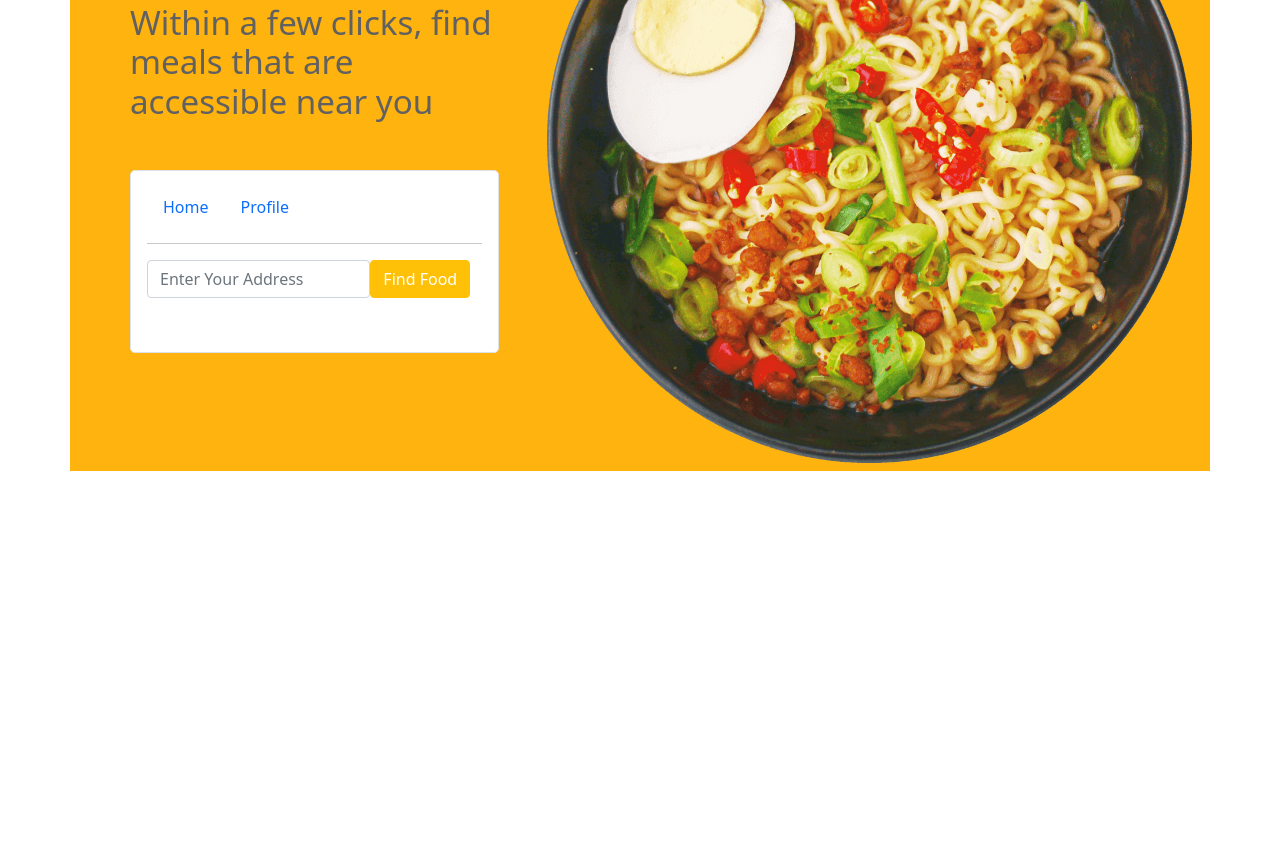
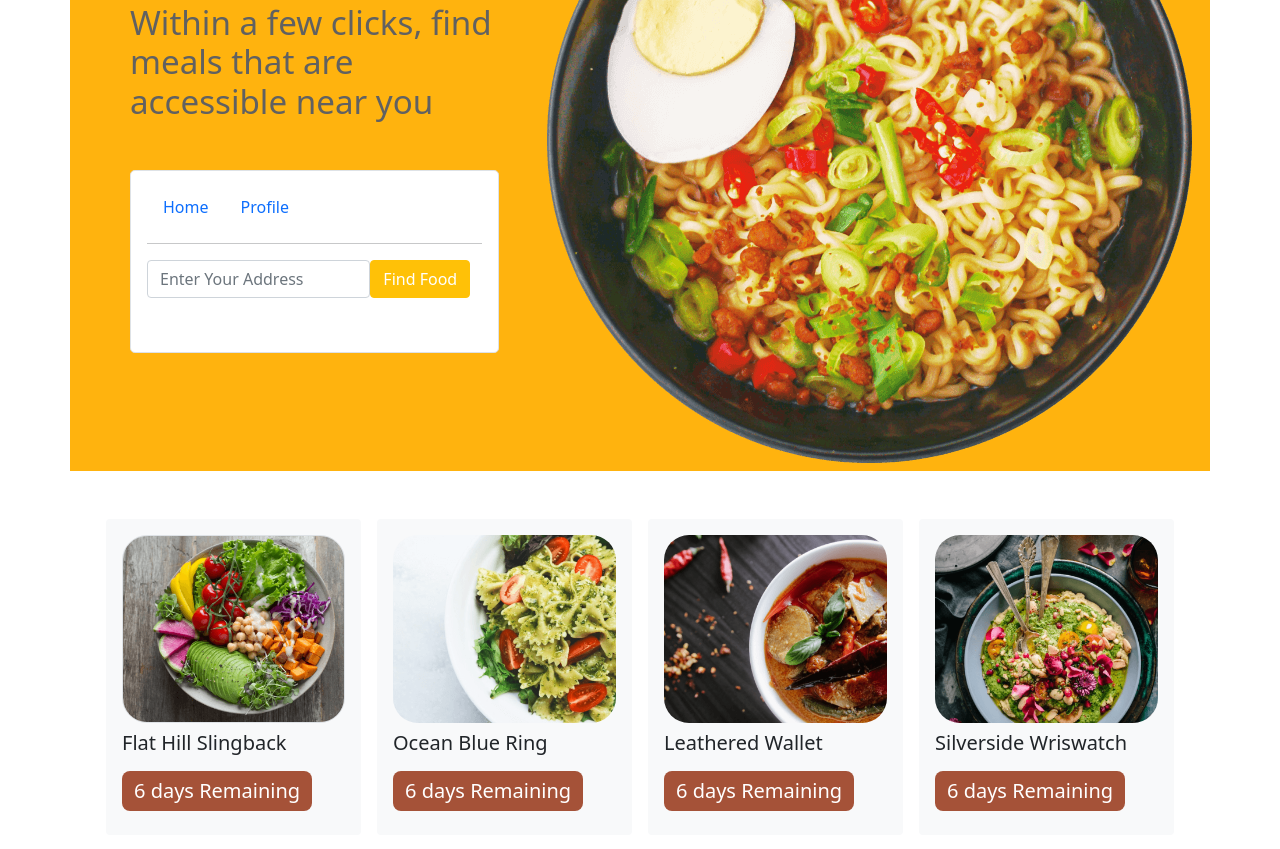
Before and after one commit to nazmul536/website-demo, a plain HTML site: page index.html in a window 1280 px wide. Shown: the part 267-1116 px from the top of the page. Before the commit the page ends 800 px from the top, so only its background shows below. Drawn offline with nearby package versions, Linux system fonts and the light colour scheme.

Commit message:
code added

```diff
--- a/Css/style.css
+++ b/Css/style.css
@@ -21,3 +21,15 @@
 .col-lg-8:hover img {
     transform: scale(1.05);
 }
+
+.rounded img {
+    border-radius: 25px;
+}
+
+.Remaining {
+    color: white;
+    padding: 8px 12px;
+    border-radius: 8px;
+    display: inline-block;
+    background-color: #a55238;
+}
--- a/index.html
+++ b/index.html
@@ -100,8 +100,42 @@
                 <div class="col-lg-8">
                     <img class="py-2 w-55" src="img/gallery/hero-header.png" alt="">
                 </div>
+            </div>
+        </section>
 
-            </div>
+        <!-- flat Hill -->
+        <section class="container my-5 px-4">
+            <div class="container">
+                <div class="row row-cols-1 row-cols-md-2 row-cols-lg-4 g-2 g-lg-3">
+                    <div class="col">
+                        <div class="p-3 border-0 rounded bg-light">
+                            <img class="w-100 border" src="img/gallery/discount-item-1.png" alt="">
+                            <h5 class="py-2">Flat Hill Slingback</h5>
+                            <h5 class="Remaining">6 days Remaining </h5>
+                        </div>
+                    </div>
+                    <div class="col">
+                        <div class="p-3 border-0 rounded bg-light">
+                            <img class="w-100" src="img/gallery/discount-item-2.png" alt="">
+                            <h5 class="py-2">Ocean Blue Ring</h5>
+                            <h5 class="Remaining">6 days Remaining </h5>
+                        </div>
+                    </div>
+                    <div class="col">
+                        <div class="p-3 border-0 rounded bg-light">
+                            <img class="w-100" src="img/gallery/discount-item-3.png" alt="">
+                            <h5 class="py-2"> Leathered Wallet</h5>
+                            <h5 class="Remaining">6 days Remaining </h5>
+                        </div>
+                    </div>
+                    <div class="col">
+                        <div class="p-3 border-0 rounded bg-light">
+                            <img class="w-100" src="img/gallery/discount-item-4.png" alt="">
+                            <h5 class="py-2">Silverside Wriswatch</h5>
+                            <h5 class="Remaining">6 days Remaining </h5>
+                        </div>
+                    </div>
+                </div>
         </section>
 
 
```
